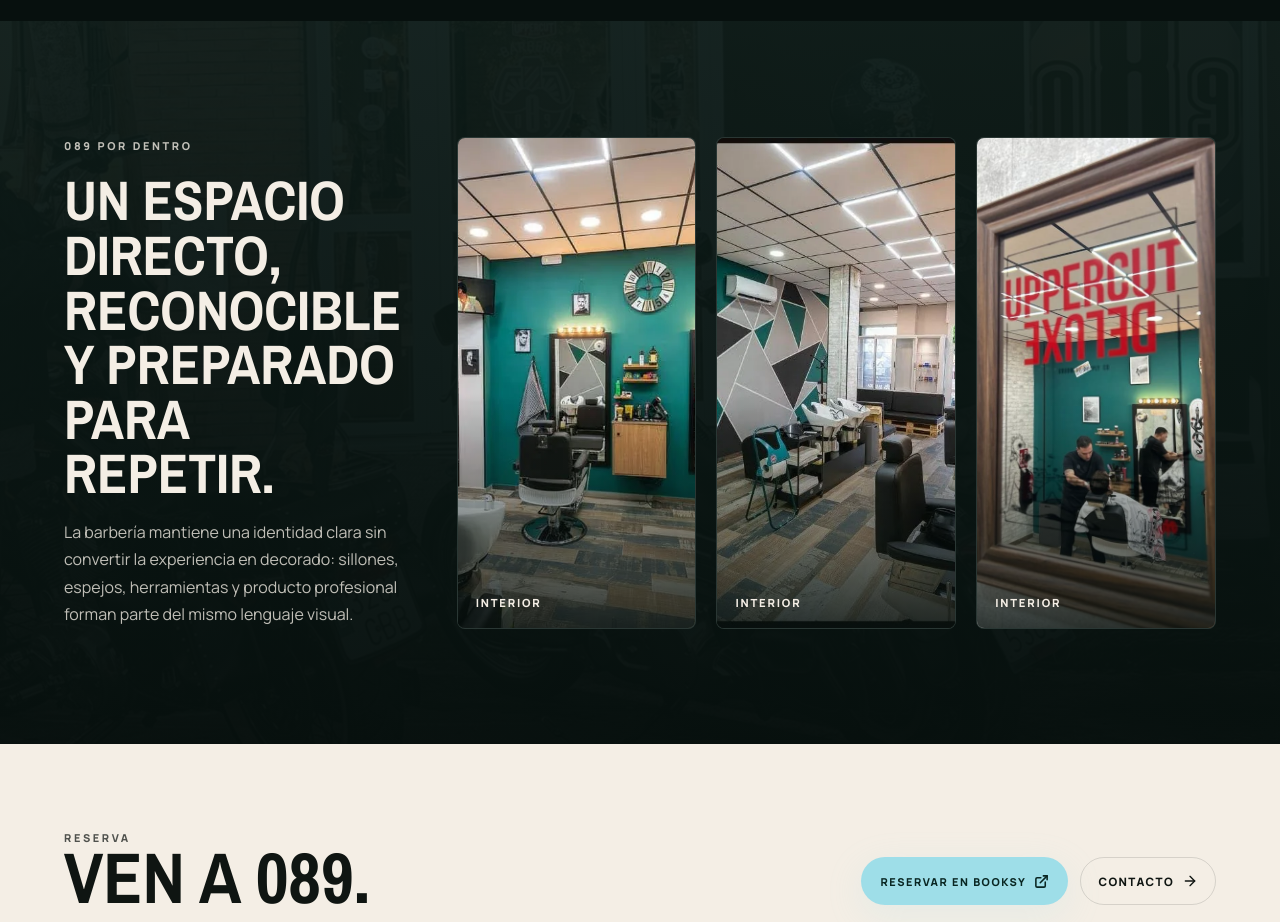
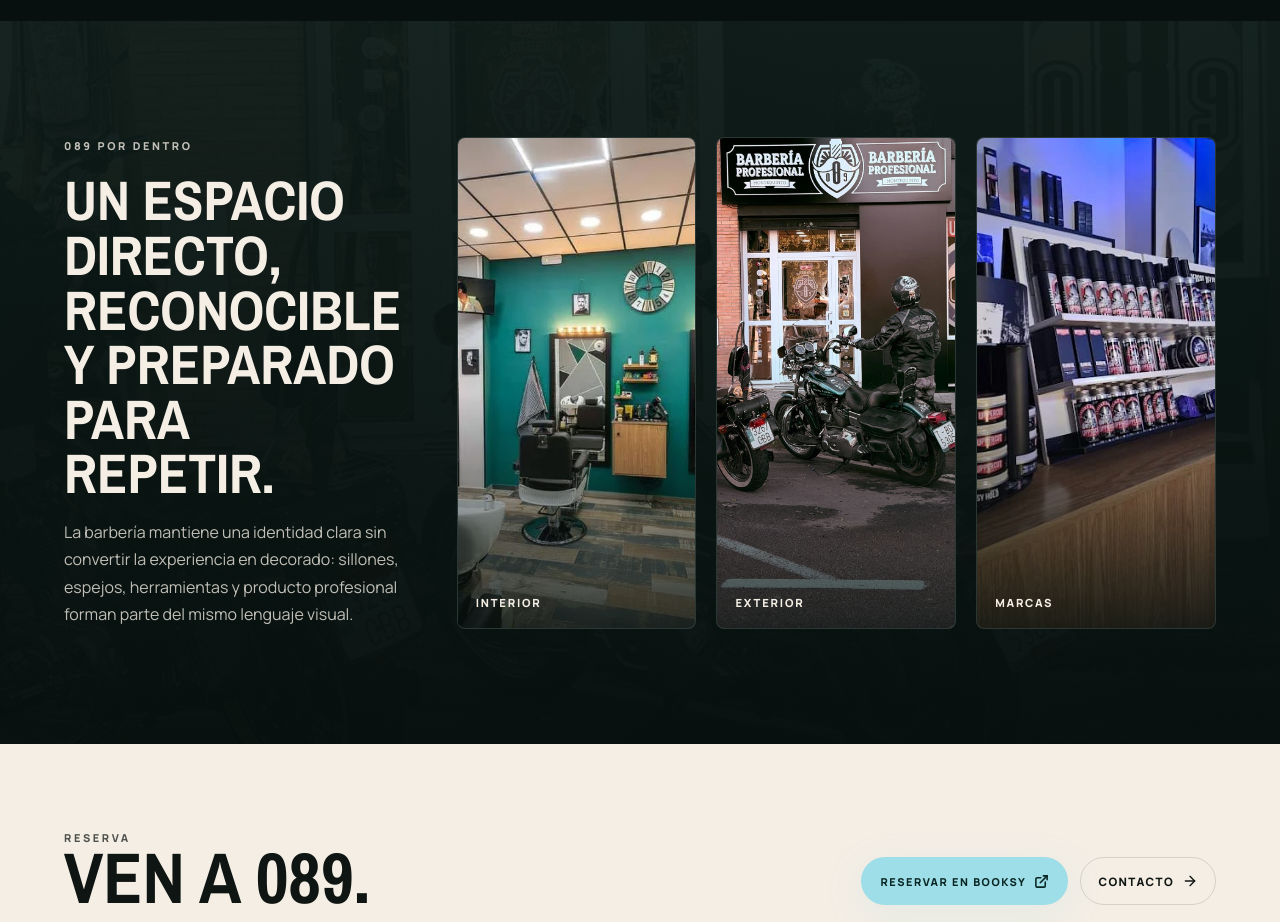
Before and after one commit to danidpv/089, a Next.js app: page /barberia in a window 1280 px wide. Shown: the part 1720-2642 px from the top of the page. Built offline with nearby package versions, Linux system fonts and the light colour scheme.

Commit message:
mix interior exterior and brands story cards

```diff
--- a/src/data/barberia.ts
+++ b/src/data/barberia.ts
@@ -192,4 +192,8 @@ export const barberiaGallerySections: BarberiaGallerySection[] = [
 ];
 
 export const barberiaGallery = barberiaGallerySections.flatMap((section) => section.images);
-export const barberiaStoryImages = interiorImages.slice(0, 3);
+export const barberiaStoryImages: BarberiaImage[] = [
+  { ...interiorImages[0], label: "Interior" },
+  { ...exteriorImages[0], label: "Exterior" },
+  { ...marcasImages[0], label: "Marcas" }
+];
```
